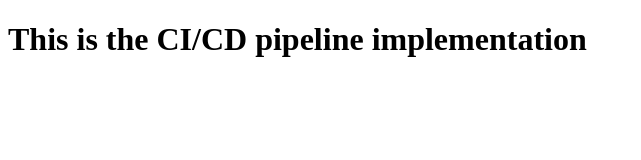
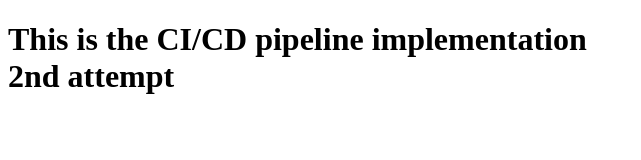
Before and after one commit to rupacepro/DevOpsAssignment3, a website: page index.html in a window 1280 px wide. Shown: the whole page, without its empty margins (0-641 px from the left). Drawn offline with Linux system fonts and the light colour scheme.

Commit message:
second attempt CI/CD

```diff
--- a/index.html
+++ b/index.html
@@ -6,6 +6,8 @@
     <title>Index</title>
 </head>
 <body>
-    <h1>This is the CI/CD pipeline implementation</h1>
+    <h1>This is the CI/CD pipeline implementation<br>
+        2nd attempt
+    </h1>
 </body>
 </html>
```
